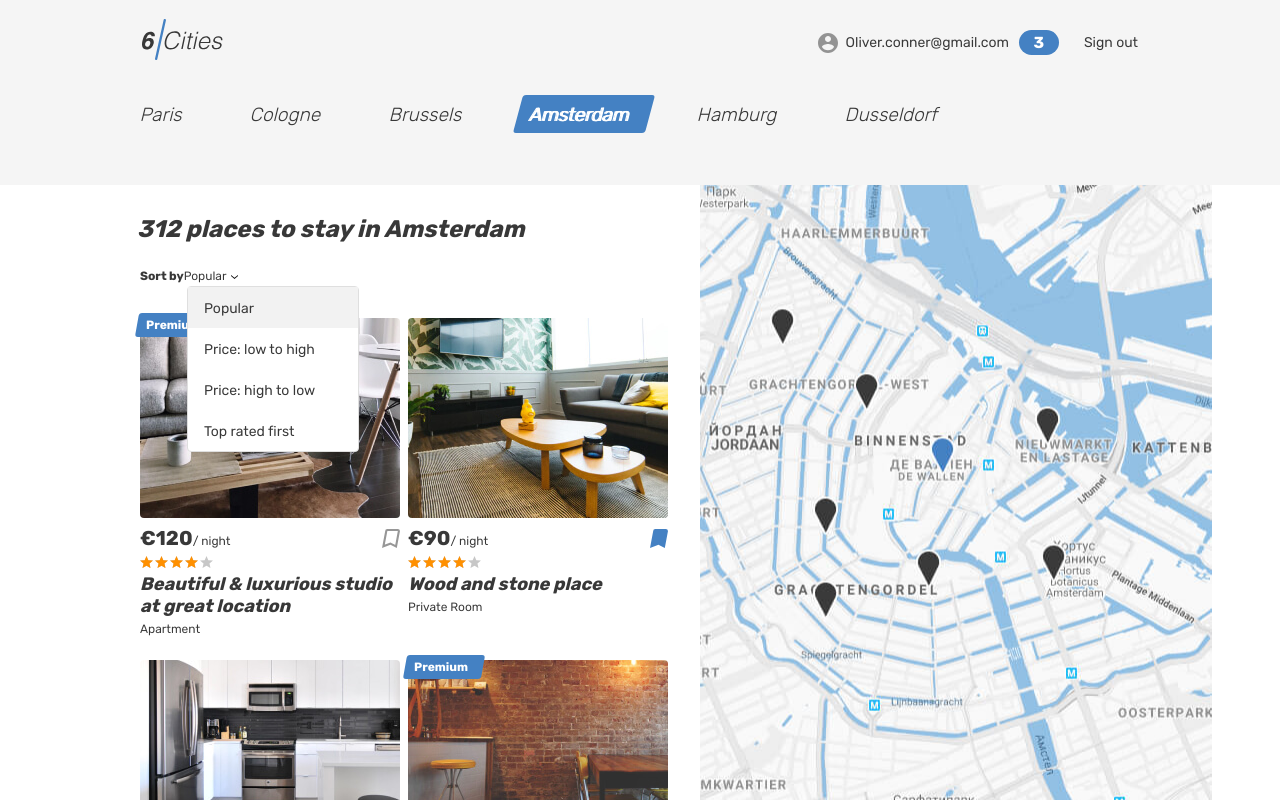
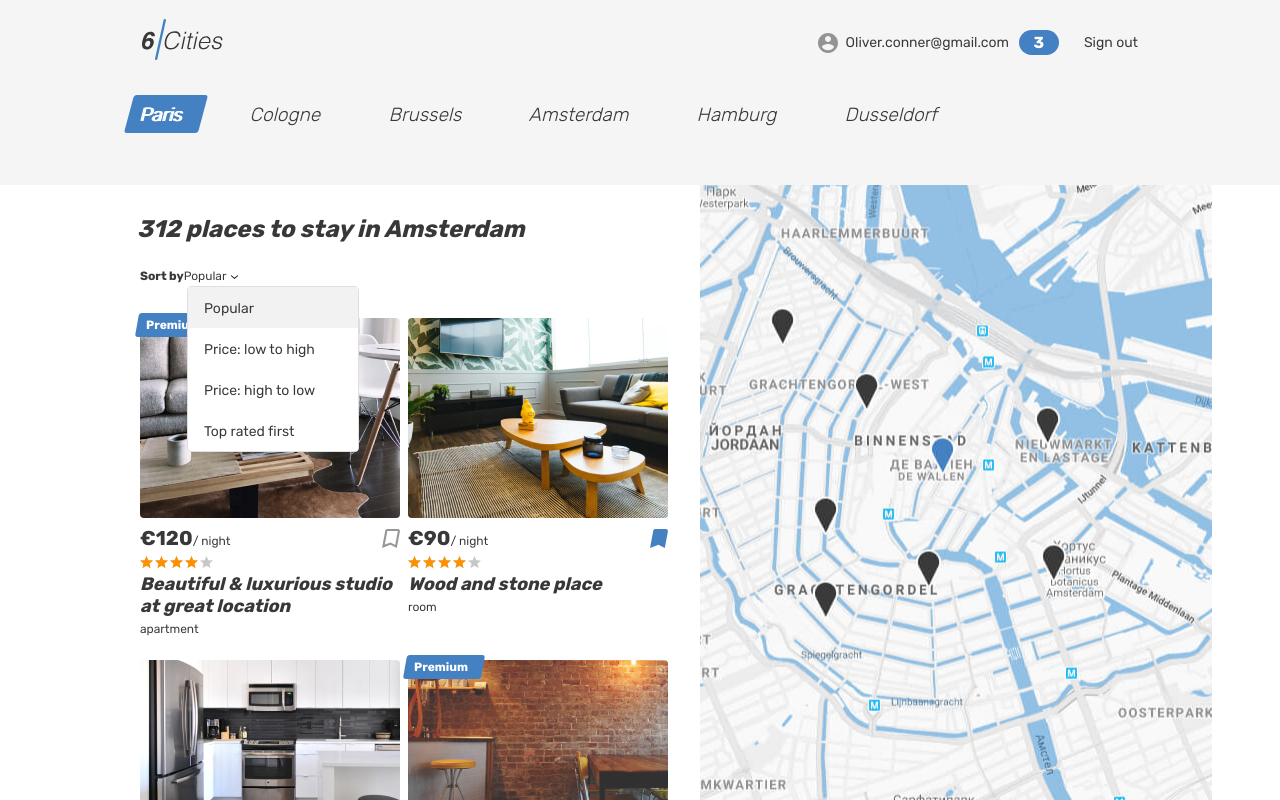
Before and after one commit to htmlacademy-react/35554-six-cities-13, a React (Vite) app: page / in a window 1280 px wide. Built offline with nearby package versions, Linux system fonts and the light colour scheme.

Commit message:
added mocks data offers for pages favorites, offer, added component locations, refactoring

```diff
--- a/src/components/app/app.tsx
+++ b/src/components/app/app.tsx
@@ -6,28 +6,28 @@ import {AppRoute, AuthorizationStatus} from '../../const';
 import PrivateRoute from '../private-route/private-route';
 import OfferScreen from '../../pages/offer-screen/offer-screen';
 import NotFoundScreen from '../../pages/not-found-screen/not-found-screen';
-import {Offers} from "../../types/offer";
+import {Offers} from '../../types/offer';
 
 type AppPageProps = {
   cardsCount: number;
   offers: Offers;
 }
 
-function App({cardsCount, offers}: AppPageProps): JSX.Element {
+function App({offers}: AppPageProps): JSX.Element {
   return (
     <BrowserRouter>
       <Routes>
-        <Route path={AppRoute.Root} element={<MainPage cardsCount={cardsCount} offers={offers} />} />
+        <Route path={AppRoute.Root} element={<MainPage offers={offers} />} />
         <Route path={AppRoute.Login} element={<LoginScreen />} />
         <Route
           path={AppRoute.Favorites}
           element={
-            <PrivateRoute authorizationStatus={AuthorizationStatus.NoAuth}>
-              <FavoritesScreen />
+            <PrivateRoute authorizationStatus={AuthorizationStatus.Auth}>
+              <FavoritesScreen offers={offers} />
             </PrivateRoute>
           }
         />
-        <Route path={AppRoute.Offers} element={<OfferScreen />} />
+        <Route path={AppRoute.Offer} element={<OfferScreen offers={offers} />} />
         <Route path={AppRoute.Other} element={<NotFoundScreen />} />
       </Routes>
     </BrowserRouter>
--- /dev/null
+++ b/src/components/locations/locations.tsx
@@ -0,0 +1,31 @@
+import {Link} from 'react-router-dom';
+import {AppRoute, CITIES} from '../../const';
+import {useState} from 'react';
+
+function Locations():JSX.Element {
+  const [activeTab, setActiveTab] = useState(CITIES[0]);
+
+  const handleTabClick = (city) => {
+    setActiveTab(city);
+  };
+
+  return (
+    <section className="locations container">
+      <ul className="locations__list tabs__list">
+        {CITIES.map((city) => (
+          <li className="locations__item" key={city}>
+            <Link
+              className={`locations__item-link tabs__item ${activeTab === city && 'tabs__item--active'}`}
+              to={AppRoute.Root}
+              onClick={() => handleTabClick(city)}
+            >
+              <span>{city}</span>
+            </Link>
+          </li>
+        ))}
+      </ul>
+    </section>
+  );
+}
+
+export default Locations;
--- a/src/components/offers-list/offers-list.tsx
+++ b/src/components/offers-list/offers-list.tsx
@@ -1,13 +1,13 @@
 import PlaceCard from '../place-card/place-card';
 import {Offers} from '../../types/offer';
-import {useState} from "react";
+import {useState} from 'react';
 
 type OffersListProps = {
   offers: Offers;
 };
 
 function OffersList({offers}: OffersListProps) {
-  const [activeCard, setActiveCard] = useState(null);
+  const [, setActiveCard] = useState(null);
 
   const handleCardMouseEnter = (idOffer) => {
     setActiveCard(idOffer);
@@ -17,8 +17,8 @@ function OffersList({offers}: OffersListProps) {
     offers.map((offer) => (
       <PlaceCard
         key={offer.id}
-        keyOffer={offer.id}
         item={offer}
+        className={'cities'}
         onMouseEnter={handleCardMouseEnter}
       />)
     )
--- a/src/components/place-card/place-card.tsx
+++ b/src/components/place-card/place-card.tsx
@@ -1,36 +1,38 @@
 import {Offer} from '../../types/offer';
+import {Link} from 'react-router-dom';
+import {AppRoute} from '../../const';
 
 type PlaceCardProps = {
-  keyOffer: string;
   item: Offer;
+  className: string;
   onMouseEnter: (id: string) => void;
 };
 
-function PlaceCard({keyOffer, item, onMouseEnter}: PlaceCardProps): JSX.Element {
+function PlaceCard({item, className, onMouseEnter}: PlaceCardProps): JSX.Element {
+  const {id, type, title, isPremium, isFavorite, price, previewImage, rating} = item;
   const handleMouseEnter = () => {
-    onMouseEnter(item.id);
+    onMouseEnter(id);
   };
 
   return (
-    <article className="cities__card place-card" onMouseEnter={handleMouseEnter}>
-      {item.isPremium ?
+    <article className={`${className}__card place-card`} onMouseEnter={handleMouseEnter}>
+      {isPremium &&
         <div className="place-card__mark">
           <span>Premium</span>
-        </div>
-        : ''}
+        </div>}
 
-      <div className="cities__image-wrapper place-card__image-wrapper">
-        <a href="#">
-          <img className="place-card__image" src={item.previewImage} width={260} height={200} alt="Place image"/>
-        </a>
+      <div className={`${className}__image-wrapper place-card__image-wrapper`}>
+        <Link to={AppRoute.Offer.replace(':id', item.id)}>
+          <img className="place-card__image" src={previewImage} width={260} height={200} alt="Place image"/>
+        </Link>
       </div>
       <div className="place-card__info">
         <div className="place-card__price-wrapper">
           <div className="place-card__price">
-            <b className="place-card__price-value">&euro;{item.price}</b>
+            <b className="place-card__price-value">&euro;{price}</b>
             <span className="place-card__price-text">&#47;&nbsp;night</span>
           </div>
-          <button className={item.isFavorite
+          <button className={isFavorite
             ? 'place-card__bookmark-button place-card__bookmark-button--active button'
             : 'place-card__bookmark-button button'} type="button"
           >
@@ -42,14 +44,14 @@ function PlaceCard({keyOffer, item, onMouseEnter}: PlaceCardProps): JSX.Element
         </div>
         <div className="place-card__rating rating">
           <div className="place-card__stars rating__stars">
-            <span style={{width: `${item.rating * 20}%`}}></span>
+            <span style={{width: `${rating * 20}%`}}></span>
             <span className="visually-hidden">Rating</span>
           </div>
         </div>
         <h2 className="place-card__name">
-          <a href="#">{item.title}</a>
+          <Link to={AppRoute.Offer.replace(':id', item.id)}>{title}</Link>
         </h2>
-        <p className="place-card__type">{item.type}</p>
+        <p className="place-card__type">{type}</p>
       </div>
     </article>
   );
--- a/src/const.ts
+++ b/src/const.ts
@@ -1,12 +1,17 @@
-export const Setting = {
-  CardsCount: 5,
-};
+const CITIES = [
+  'Paris',
+  'Cologne',
+  'Brussels',
+  'Amsterdam',
+  'Hamburg',
+  'Dusseldorf'
+];
 
 export enum AppRoute {
   Root = '/',
   Login = '/login',
   Favorites = '/favorites',
-  Offers = '/offer/:id',
+  Offer = '/offer/:id',
   Other = '*',
 }
 
@@ -15,3 +20,5 @@ export enum AuthorizationStatus {
   NoAuth = 'NO_AUTH',
   Unknown = 'UNKNOWN',
 }
+
+export {CITIES};
--- a/src/index.tsx
+++ b/src/index.tsx
@@ -1,7 +1,6 @@
 import React from 'react';
 import ReactDOM from 'react-dom/client';
 import App from './components/app/app';
-import {Setting} from './const';
 import {offers} from './mocks/offers';
 
 const root = ReactDOM.createRoot(
@@ -10,6 +9,6 @@ const root = ReactDOM.createRoot(
 
 root.render(
   <React.StrictMode>
-    <App cardsCount={Setting.CardsCount} offers={offers} />
+    <App offers={offers} />
   </React.StrictMode>
 );
--- a/src/mocks/offers.ts
+++ b/src/mocks/offers.ts
@@ -4,7 +4,7 @@ export const offers: Offers = [
   {
     id: crypto.randomUUID(),
     title: 'Beautiful & luxurious studio at great location',
-    type: 'Apartment',
+    type: 'apartment',
     price: 120,
     city: {
       name: 'Amsterdam',
@@ -26,7 +26,7 @@ export const offers: Offers = [
   {
     id: crypto.randomUUID(),
     title: 'Wood and stone place',
-    type: 'Private Room',
+    type: 'room',
     price: 90,
     city: {
       name: 'Amsterdam',
@@ -48,7 +48,7 @@ export const offers: Offers = [
   {
     id: crypto.randomUUID(),
     title: 'Canal View Prinsengracht',
-    type: 'House',
+    type: 'house',
     price: 100,
     city: {
       name: 'Amsterdam',
@@ -70,7 +70,7 @@ export const offers: Offers = [
   {
     id: crypto.randomUUID(),
     title: 'Nice, cozy, warm big bed apartment',
-    type: 'Hotel',
+    type: 'hotel',
     price: 160,
     city: {
       name: 'Amsterdam',
--- a/src/pages/favorites-screen/favorites-screen.tsx
+++ b/src/pages/favorites-screen/favorites-screen.tsx
@@ -1,7 +1,14 @@
 import Header from '../../components/header/header';
 import Footer from '../../components/footer/footer';
+import {Offers} from '../../types/offer';
+import {CITIES} from '../../const';
+import PlaceCard from '../../components/place-card/place-card';
 
-function FavoritesScreen() {
+type FavoritesScreenProps = {
+  offers: Offers;
+};
+
+function FavoritesScreen({offers}: FavoritesScreenProps) {
   return (
     <div className="page">
       <Header />
@@ -11,138 +18,31 @@ function FavoritesScreen() {
           <section className="favorites">
             <h1 className="favorites__title">Saved listing</h1>
             <ul className="favorites__list">
-              <li className="favorites__locations-items">
+              {CITIES.map((city) => {
+                const offerListByCities = offers.filter((offer) => city === offer.city.name);
+                if (offerListByCities.length !== 0) {
+                  return (
+                    <li className="favorites__locations-items" key={city}>
                       <div className="favorites__locations locations locations--current">
                         <div className="locations__item">
                           <a className="locations__item-link" href="#">
-                      <span>Amsterdam</span>
+                            <span>{city}</span>
                           </a>
                         </div>
                       </div>
                       <div className="favorites__places">
-                  <article className="favorites__card place-card">
-                    <div className="place-card__mark">
-                      <span>Premium</span>
-                    </div>
-                    <div className="favorites__image-wrapper place-card__image-wrapper">
-                      <a href="#">
-                        <img className="place-card__image" src="img/apartment-small-03.jpg" width="150" height="110"
-                          alt="Place image"
-                        />
-                      </a>
-                    </div>
-                    <div className="favorites__card-info place-card__info">
-                      <div className="place-card__price-wrapper">
-                        <div className="place-card__price">
-                          <b className="place-card__price-value">&euro;180</b>
-                          <span className="place-card__price-text">&#47;&nbsp;night</span>
-                        </div>
-                        <button className="place-card__bookmark-button place-card__bookmark-button--active button"
-                          type="button"
-                        >
-                          <svg className="place-card__bookmark-icon" width="18" height="19">
-                            <use xlinkHref="#icon-bookmark"></use>
-                          </svg>
-                          <span className="visually-hidden">In bookmarks</span>
-                        </button>
-                      </div>
-                      <div className="place-card__rating rating">
-                        <div className="place-card__stars rating__stars">
-                          <span style={{width: '100%'}}></span>
-                          <span className="visually-hidden">Rating</span>
-                        </div>
-                      </div>
-                      <h2 className="place-card__name">
-                        <a href="#">Nice, cozy, warm big bed apartment</a>
-                      </h2>
-                      <p className="place-card__type">Apartment</p>
-                    </div>
-                  </article>
-
-                  <article className="favorites__card place-card">
-                    <div className="favorites__image-wrapper place-card__image-wrapper">
-                      <a href="#">
-                        <img className="place-card__image" src="img/room-small.jpg" width="150" height="110"
-                          alt="Place image"
-                        />
-                      </a>
-                    </div>
-                    <div className="favorites__card-info place-card__info">
-                      <div className="place-card__price-wrapper">
-                        <div className="place-card__price">
-                          <b className="place-card__price-value">&euro;80</b>
-                          <span className="place-card__price-text">&#47;&nbsp;night</span>
-                        </div>
-                        <button className="place-card__bookmark-button place-card__bookmark-button--active button"
-                          type="button"
-                        >
-                          <svg className="place-card__bookmark-icon" width="18" height="19">
-                            <use xlinkHref="#icon-bookmark"></use>
-                          </svg>
-                          <span className="visually-hidden">In bookmarks</span>
-                        </button>
-                      </div>
-                      <div className="place-card__rating rating">
-                        <div className="place-card__stars rating__stars">
-                          <span style={{width: '80%'}}></span>
-                          <span className="visually-hidden">Rating</span>
-                        </div>
-                      </div>
-                      <h2 className="place-card__name">
-                        <a href="#">Wood and stone place</a>
-                      </h2>
-                      <p className="place-card__type">Private room</p>
-                    </div>
-                  </article>
+                        {offerListByCities.map((offer) => {
+                          if (offer.isFavorite) {
+                            return (
+                              <PlaceCard key={offer.id} item={offer} className={'favorites'}/>
+                            );
+                          }
+                        })}
                       </div>
                     </li>
-
-              <li className="favorites__locations-items">
-                <div className="favorites__locations locations locations--current">
-                  <div className="locations__item">
-                    <a className="locations__item-link" href="#">
-                      <span>Cologne</span>
-                    </a>
-                  </div>
-                </div>
-                <div className="favorites__places">
-                  <article className="favorites__card place-card">
-                    <div className="favorites__image-wrapper place-card__image-wrapper">
-                      <a href="#">
-                        <img className="place-card__image" src="img/apartment-small-04.jpg" width="150" height="110"
-                          alt="Place image"
-                        />
-                      </a>
-                    </div>
-                    <div className="favorites__card-info place-card__info">
-                      <div className="place-card__price-wrapper">
-                        <div className="place-card__price">
-                          <b className="place-card__price-value">&euro;180</b>
-                          <span className="place-card__price-text">&#47;&nbsp;night</span>
-                        </div>
-                        <button className="place-card__bookmark-button place-card__bookmark-button--active button"
-                          type="button"
-                        >
-                          <svg className="place-card__bookmark-icon" width="18" height="19">
-                            <use xlinkHref="#icon-bookmark"></use>
-                          </svg>
-                          <span className="visually-hidden">In bookmarks</span>
-                        </button>
-                      </div>
-                      <div className="place-card__rating rating">
-                        <div className="place-card__stars rating__stars">
-                          <span style={{width: '100%'}}></span>
-                          <span className="visually-hidden">Rating</span>
-                        </div>
-                      </div>
-                      <h2 className="place-card__name">
-                        <a href="#">White castle</a>
-                      </h2>
-                      <p className="place-card__type">Apartment</p>
-                    </div>
-                  </article>
-                </div>
-              </li>
+                  );
+                }
+              })}
             </ul>
           </section>
         </div>
--- a/src/pages/main-page/main-page.tsx
+++ b/src/pages/main-page/main-page.tsx
@@ -1,14 +1,13 @@
-import PlaceCard from '../../components/place-card/place-card';
 import Header from '../../components/header/header';
 import {Offers} from '../../types/offer';
-import OffersList from "../../components/offers-list/offers-list";
+import OffersList from '../../components/offers-list/offers-list';
+import Locations from '../../components/locations/locations';
 
 type MainPageProps = {
-  cardsCount: number;
   offers: Offers;
 }
 
-function MainPage({cardsCount, offers}: MainPageProps): JSX.Element {
+function MainPage({offers}: MainPageProps): JSX.Element {
   return (
     <div className="page page--gray page--main">
       <Header />
@@ -16,40 +15,7 @@ function MainPage({cardsCount, offers}: MainPageProps): JSX.Element {
       <main className="page__main page__main--index">
         <h1 className="visually-hidden">Cities</h1>
         <div className="tabs">
-          <section className="locations container">
-            <ul className="locations__list tabs__list">
-              <li className="locations__item">
-                <a className="locations__item-link tabs__item" href="#">
-                  <span>Paris</span>
-                </a>
-              </li>
-              <li className="locations__item">
-                <a className="locations__item-link tabs__item" href="#">
-                  <span>Cologne</span>
-                </a>
-              </li>
-              <li className="locations__item">
-                <a className="locations__item-link tabs__item" href="#">
-                  <span>Brussels</span>
-                </a>
-              </li>
-              <li className="locations__item">
-                <a className="locations__item-link tabs__item tabs__item--active">
-                  <span>Amsterdam</span>
-                </a>
-              </li>
-              <li className="locations__item">
-                <a className="locations__item-link tabs__item" href="#">
-                  <span>Hamburg</span>
-                </a>
-              </li>
-              <li className="locations__item">
-                <a className="locations__item-link tabs__item" href="#">
-                  <span>Dusseldorf</span>
-                </a>
-              </li>
-            </ul>
-          </section>
+          <Locations />
         </div>
         <div className="cities">
           <div className="cities__places-container container">
```
Also changed, not shown: src/components/navigation/navigation.tsx (+6 -5 lines), src/pages/offer-screen/offer-screen.tsx (+9 -1 lines). Lines whose indentation alone changed are shown as unchanged.
